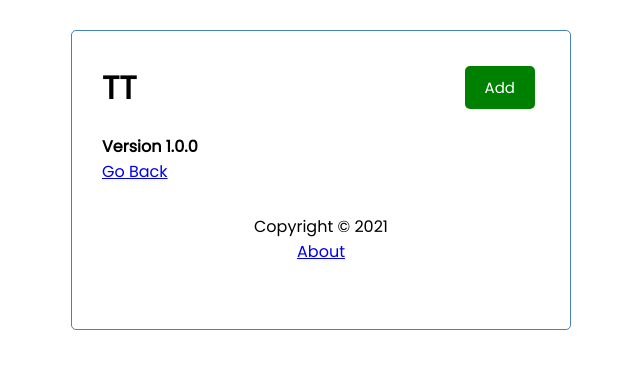
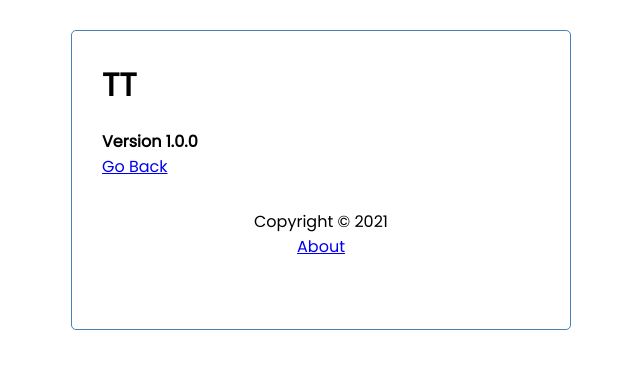
Before and after one commit to raaghavendrahm/Task-Tracker-React, a React (Create React App) app: page /about in a window 1280 px wide. Shown: the top 368 px of the page, without its empty margins (319-959 px from the left). Built offline with nearby package versions, Linux system fonts and the light colour scheme.

Commit message:
To show Add button only in home page, useLocation hook is used in Header component.

```diff
--- a/src/components/Header.js
+++ b/src/components/Header.js
@@ -1,14 +1,19 @@
 import Button from './Button';
+import { useLocation } from 'react-router';
 
 const Header = ({ title, onAddClick, showAddTaskValue }) => {
+  const location = useLocation();
+
   return (
     <header className="header">
       <h1>{title}</h1>
-      <Button
-        color={showAddTaskValue ? 'red' : 'green'}
-        text={showAddTaskValue ? 'Close' : 'Add'}
-        onClick={onAddClick}
-      />
+      {location.pathname === '/' && (
+        <Button
+          color={showAddTaskValue ? 'red' : 'green'}
+          text={showAddTaskValue ? 'Close' : 'Add'}
+          onClick={onAddClick}
+        />
+      )}
     </header>
   );
 };
```
